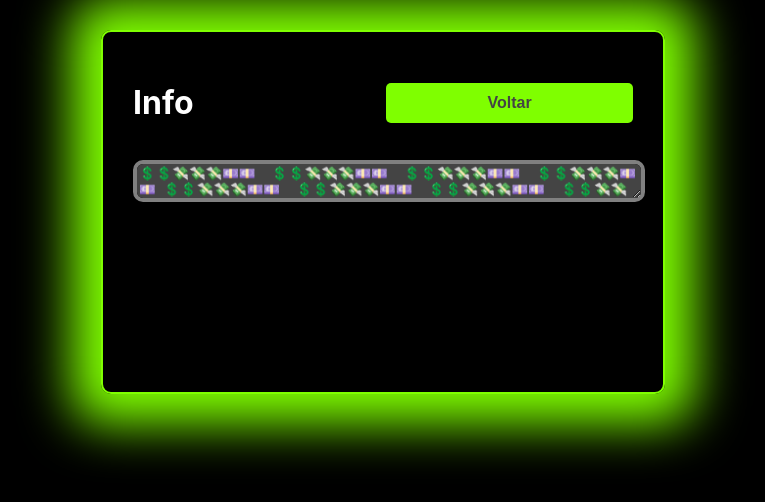
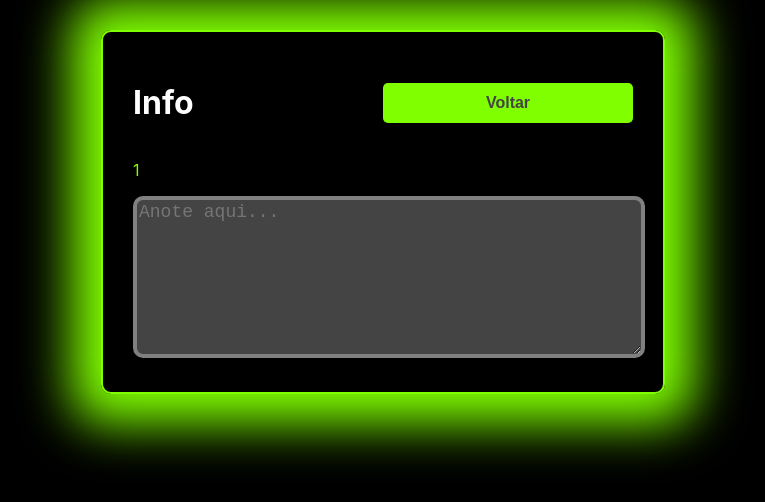
Before and after one commit to Kaique-Eduardo-Lemes-Da-Silva-Cardoso/Tarefas, a React (Create React App) app: page /Info/1/1 in a window 1280 px wide. Shown: the top 502 px of the page, without its empty margins (257-1022 px from the left). Built offline with nearby package versions, Linux system fonts and the light colour scheme.

Commit message:
updates on info like new css and functions

```diff
--- a/src/Pages/css/Info.css
+++ b/src/Pages/css/Info.css
@@ -22,8 +22,11 @@ h1{flex:1;}
     border: solid 4px gray;
     background-color: #444;
     border-radius: 10px;
-    width: 100%;
+    max-width: 100%;
+    min-width: 100%;
+    min-height: 150px;
     height: auto;
+    font-size: 18px;
     color:#eee;
 }
 p{color:chartreuse;}
--- a/src/Pages/js/Info.jsx
+++ b/src/Pages/js/Info.jsx
@@ -1,30 +1,50 @@
 import React from "react";
 import Button from "../../components/js/Button";
-import {useNavigate,useParams} from 'react-router-dom';
+import { useNavigate, useParams } from "react-router-dom";
 import "../css/Info.css";
-import { getByTitle } from "@testing-library/react";
+import axios from "axios";
+const baseURL = "http://localhost:3000";
+
 const Info = () => {
   const Navigate = useNavigate();
-  const {infoID,header} = useParams();
-  console.log(header)
-  console.log(infoID)
+  const { infoID, header } = useParams();
+  console.log(header);
+  console.log(infoID);
+
+  const updateInfo = (infoID, text) => {
+    //	"TaskId":"d3d31090-c64f-4a66-87d0-2f8a53c7d9b5",
+    // "text":"finally it works"
+    const update = { TaskID: infoID, text: text };
+
+    axios
+      .post(`${baseURL}/UpdateInfo`, update)
+      .then((Response) => {
+        console.log(Response.data)
+      })
+      .catch((error) => {
+        console.log(error);
+      });
+  };
+
   return (
     <>
       <div className="container">
         <div className="c">
-          <h1>Info</h1>{`${header}`}
+          <h1>Info</h1>
+
           <div className="btn">
-            <Button onClick={() =>{Navigate('/') }}>Voltar</Button>
+            <Button
+              onClick={() => {
+                Navigate("/");
+              }}
+            >
+              Voltar
+            </Button>
           </div>
         </div>
-        <p>{}</p>
-        <textarea className="texto"  >
-           💲💲💸💸💸💷💷  💲💲💸💸💸💷💷  💲💲💸💸💸💷💷  💲💲💸💸💸💷💷
-           💲💲💸💸💸💷💷  💲💲💸💸💸💷💷  💲💲💸💸💸💷💷  💲💲💸💸💸💷💷
-           💲💲💸💸💸💷💷  💲💲💸💸💸💷💷  💲💲💸💸💸💷💷  💲💲💸💸💸💷💷
-           💲💲💸💸💸💷💷  💲💲💸💸💸💷💷  💲💲💸💸💸💷💷  💲💲💸💸💸💷💷
-           💲💲💸💸💸💷💷  💲💲💸💸💸💷💷  💲💲💸💸💸💷💷  💲💲💸💸💸💷💷
-           💲💲💸💸💸💷💷  💲💲💸💸💸💷💷  💲💲💸💸💸💷💷  💲💲💸💸💸💷💷
+        <p>{`${header}`}</p>
+        <textarea className="texto" placeholder="Anote aqui...">
+
         </textarea>
       </div>
     </>
```
